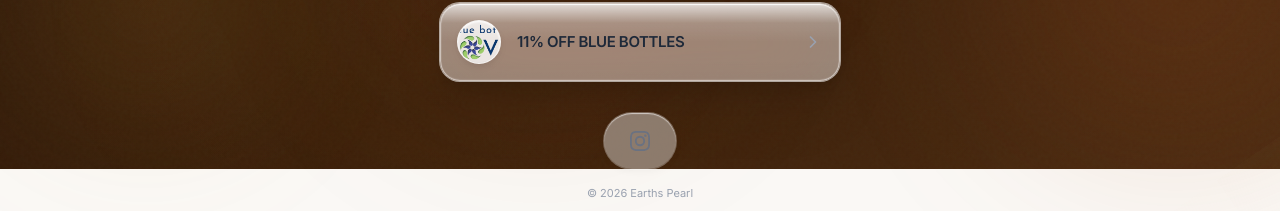
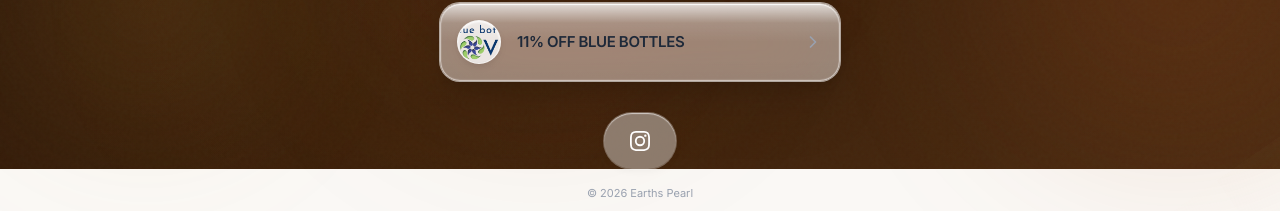
Before and after one commit to telluricaquarian/earthspearl, a Next.js app: page / in a window 1280 px wide. Shown: the part 631-842 px from the top of the page. Built offline with nearby package versions, Linux system fonts and the light colour scheme.

Commit message:
style: update Instagram icon to white for contrast

```diff
--- a/components/social-footer.tsx
+++ b/components/social-footer.tsx
@@ -37,7 +37,7 @@ export function SocialFooter() {
             target="_blank"
             rel="noopener noreferrer"
             aria-label={social.label}
-            className="flex h-10 w-10 items-center justify-center rounded-full text-gray-500 transition-colors hover:text-gray-700"
+            className="flex h-10 w-10 items-center justify-center rounded-full text-white transition-opacity hover:opacity-75"
             whileHover={{ scale: 1.15 }}
             whileTap={{ scale: 0.9 }}
             transition={{ type: "spring", stiffness: 600, damping: 20 }}
```
